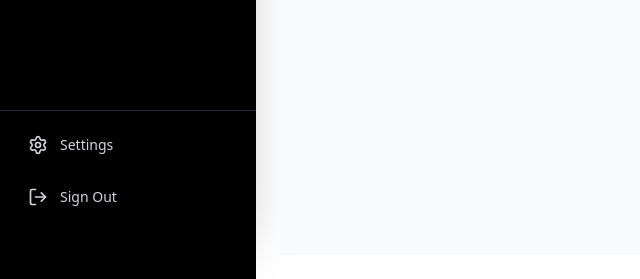
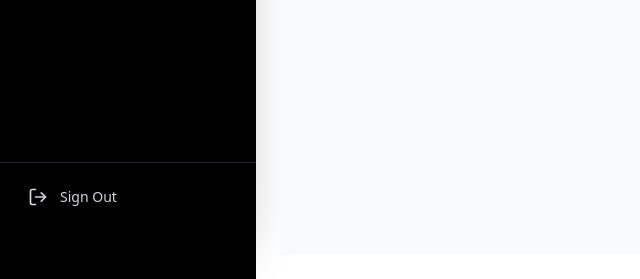
Before and after one commit to swofvan/Ride-Hailing-project, a Django app: page /admin_panel/ in a window 1280 px wide. Shown: the part 569-848 px from the top of the page, without its empty margins (0-640 px from the left). Run offline with Django 4.2, Linux system fonts and the light colour scheme; the visitor is signed in with stand-in values (Sample User, id 1).

Commit message:
ui updated

```diff
--- a/Rydo/auth_app/templates/partials/admin_nav.html
+++ b/Rydo/auth_app/templates/partials/admin_nav.html
@@ -65,14 +65,7 @@
             </div>
 
             <!-- Bottom Section -->
-            <div class="border-t border-gray-800 p-3 space-y-2">
-                <a href="#" class="nav-item flex items-center gap-3 px-4 py-3 rounded-lg text-gray-300 hover:bg-gray-900 hover:text-white">
-                    <svg xmlns="http://www.w3.org/2000/svg" viewBox="0 0 24 24" fill="none" stroke="currentColor" stroke-width="2" stroke-linecap="round" stroke-linejoin="round" class=" w-5 h-5 lucide lucide-settings-icon lucide-settings">
-                        <path d="M9.671 4.136a2.34 2.34 0 0 1 4.659 0 2.34 2.34 0 0 0 3.319 1.915 2.34 2.34 0 0 1 2.33 4.033 2.34 2.34 0 0 0 0 3.831 2.34 2.34 0 0 1-2.33 4.033 2.34 2.34 0 0 0-3.319 1.915 2.34 2.34 0 0 1-4.659 0 2.34 2.34 0 0 0-3.32-1.915 2.34 2.34 0 0 1-2.33-4.033 2.34 2.34 0 0 0 0-3.831A2.34 2.34 0 0 1 6.35 6.051a2.34 2.34 0 0 0 3.319-1.915"/>
-                        <circle cx="12" cy="12" r="3"/>
-                    </svg>
-                    <span class="text-sm">Settings</span>
-                </a>
+            <div class="border-t border-gray-800 p-3 space-y-2 sticky">
 
                 <a href="{% url 'admin_logout' %}" class="nav-item flex items-center gap-3 px-4 py-3 text-gray-300 hover:bg-gray-900 hover:text-white rounded-lg">
                     <svg xmlns="http://www.w3.org/2000/svg" viewBox="0 0 24 24" fill="none" stroke="currentColor" stroke-width="2" stroke-linecap="round" stroke-linejoin="round" class="w-5 h-5 lucide lucide-log-out-icon lucide-log-out">
@@ -82,6 +75,7 @@
                     </svg>
                     <span class="text-sm">Sign Out</span>
                 </a>
+
             </div>
         </div>
 </div>
--- a/rydo_ui/src/components/Profileview.js
+++ b/rydo_ui/src/components/Profileview.js
@@ -116,11 +116,6 @@ function UserProfile() {
                             History
                         </Link>
                         <Link
-                            className="flex-1 text-center bg-yellow-500 hover:bg-yellow-600 text-white font-semibold py-3 px-6 rounded-lg shadow-md transition duration-300 flex items-center justify-center gap-2">
-                            <FaEdit />
-                            Edit Profile
-                        </Link>
-                        <Link
                             to="/logout"
                             className="flex-1 text-center bg-red-600 hover:bg-red-800 text-white font-semibold py-3 px-6 rounded-lg shadow-md transition duration-200 flex items-center justify-center gap-2">
                             <FaExternalLinkAlt />
```
